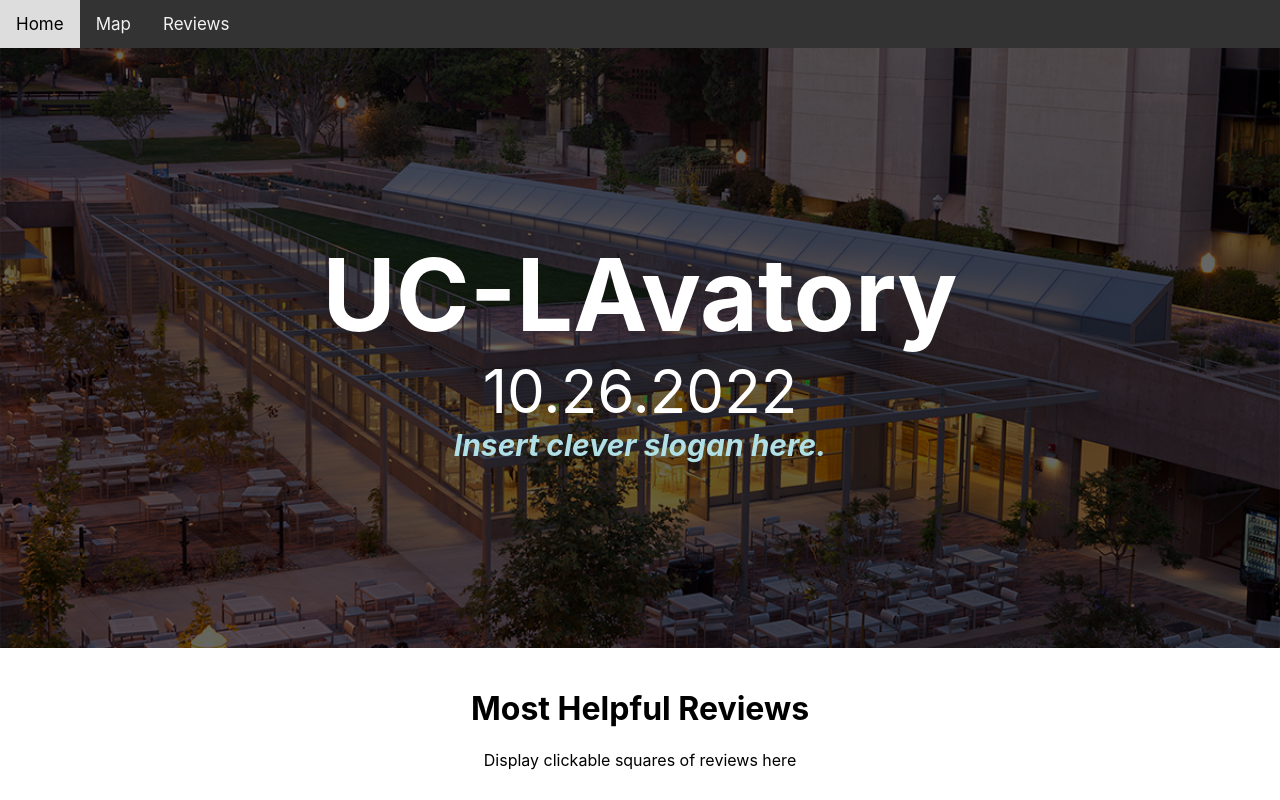
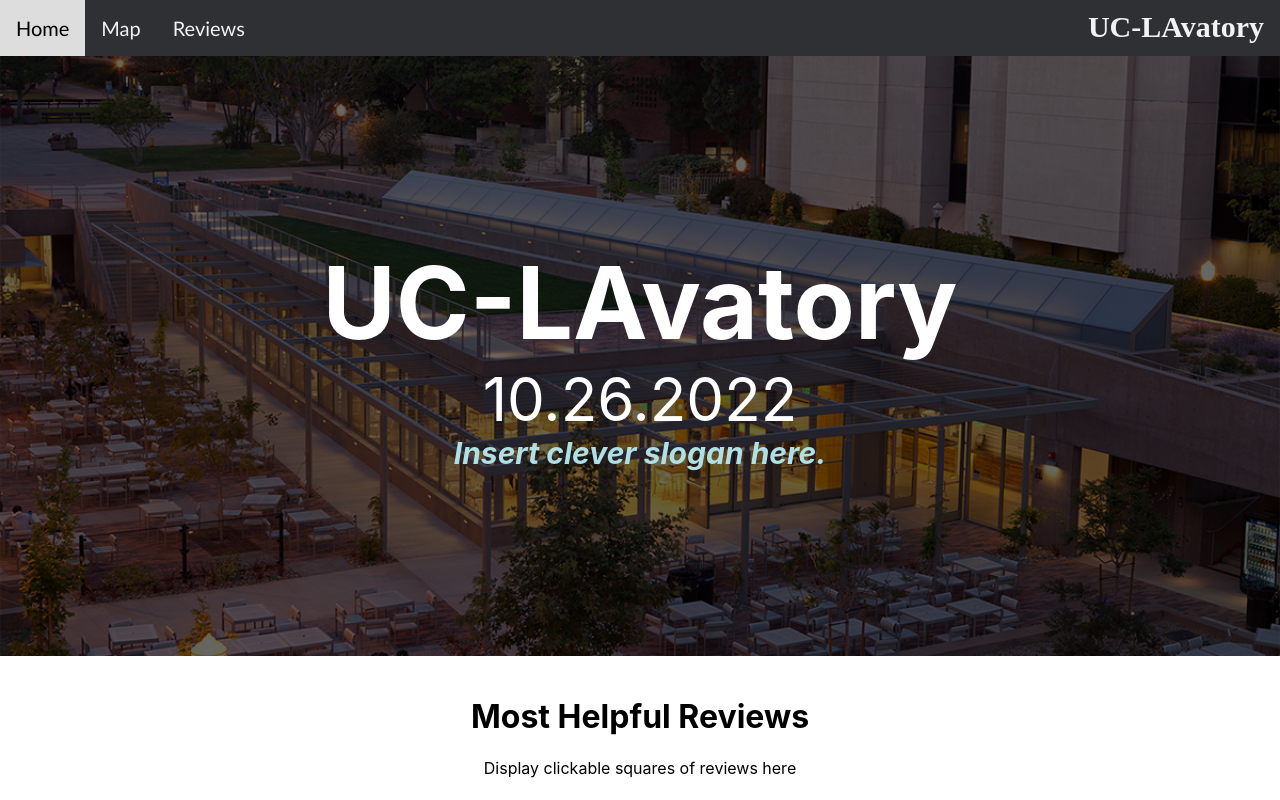
Before and after one commit to jameszhang-cs/UC-LAvatory, a React (Create React App) app in the folder uc-lavatory/: page / in a window 1280 px wide. Built offline with nearby package versions, Linux system fonts and the light colour scheme.

Commit message:
Made slight changes to styling of navigation bar

```diff
--- a/uc-lavatory/src/App.css
+++ b/uc-lavatory/src/App.css
@@ -17,8 +17,9 @@
 }
 
 .App .Navbar{
-  background-color: #333;
+  background-color: #2F3034;
   overflow: hidden;
+  width: 100%;
 }
 
 /* Style the links inside the navigation bar */
@@ -26,9 +27,20 @@
   float: left;
   color: #f2f2f2;
   text-align: center;
-  padding: 14px 16px;
+  padding: 16px 16px;
   text-decoration: none;
-  font-size: 17px;
+  font-size: 20px;
+  font-family: Gill Sans, sans-serif;
+}
+
+.Navbar b{
+  float: right;
+  color: #f2f2f2;
+  text-align: center;
+  padding: 10px 16px;
+  font-size: 30px;
+  font-family: Century Gothic;
+  font-weight: bold;
 }
 
 /* Change the color of links on hover */
--- a/uc-lavatory/src/App.js
+++ b/uc-lavatory/src/App.js
@@ -8,6 +8,7 @@ function App() {
         <a href = "http://localhost:3000"> Home</a>
         <a href = "http://localhost:3000/map"> Map</a>
         <a href = "http://localhost:3000/reviews"> Reviews</a>
+        <b>UC-LAvatory</b>
       </div>
       <AppRouter />
     </div>
```
